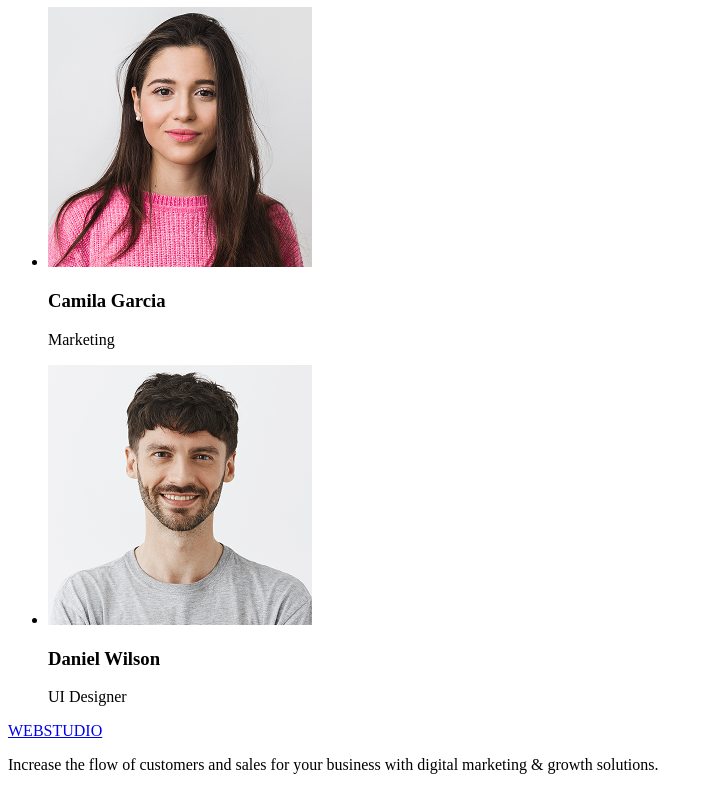
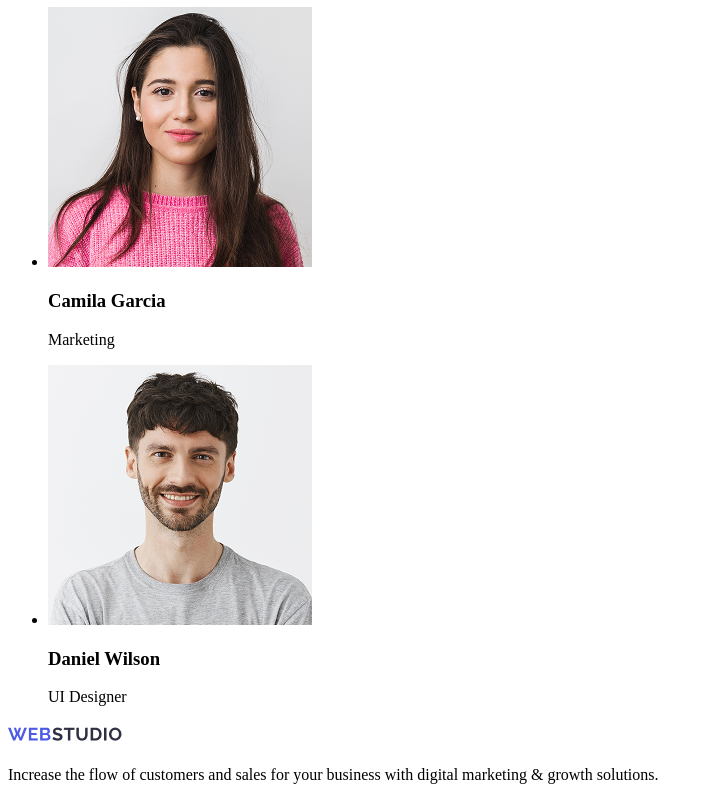
Before and after one commit to MaksymKovalov/goit-markup-hw-01, a plain HTML site: page index.html in a window 1280 px wide. Shown: the part 1360-2160 px from the top of the page, without its empty margins (0-713 px from the left). Drawn offline with Linux system fonts and the light colour scheme.

Commit message:
fix problems index and logo

```diff
--- a/index.html
+++ b/index.html
@@ -10,7 +10,7 @@
     <header>
         <a href="/">
             <img
-    src="./images/Logo.png"
+    src="./images/logo.png"
     width="115"
     height="24"
     alt="Webstudio logo"
@@ -93,7 +93,13 @@
 <!--Footer-->
 <!-- Footer -->
     <footer>
-        <a href="/">WEBSTUDIO</a>
+    <a href="/">
+        <img
+    src="./images/logo.png"
+    width="115"
+    height="24"
+    alt="Webstudio logo"/>
+    </a>
         <p>Increase the flow of customers and sales for your business with digital marketing & growth solutions.</p>
     </footer>
 </body>
```
